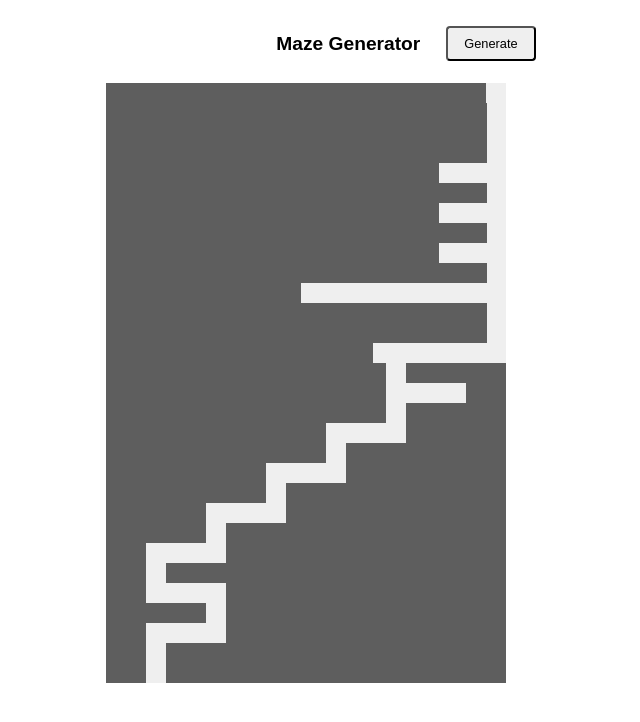
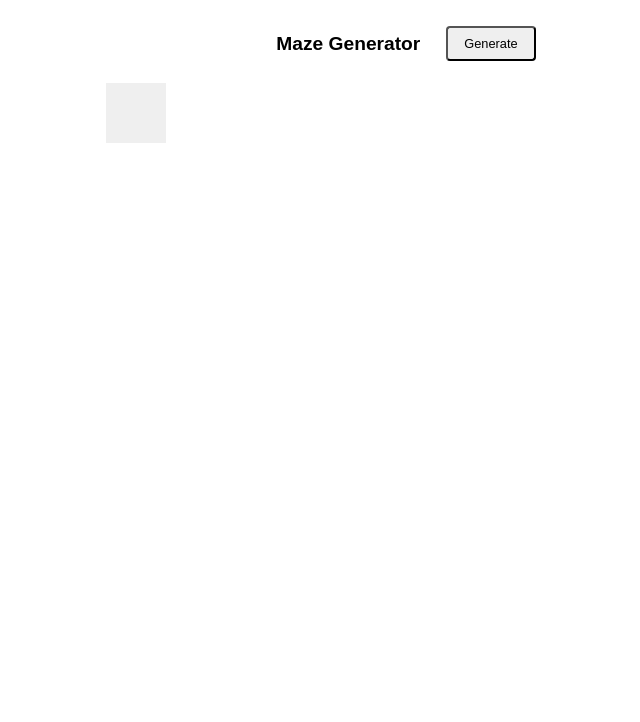
Before and after one commit to jersmith/minecraft, a plain HTML site: page index.html in a window 1280 px wide. Both pictures are taken after a click on the button "Generate". Shown: the whole page, without its empty margins (234-874 px from the left). Drawn offline with Linux system fonts and the light colour scheme.

Commit message:
First pass at Prim's

```diff
--- a/index.html
+++ b/index.html
@@ -8,8 +8,8 @@
         <script>
             const conf = {
                 blockSizePx: 20,
-                numBlocksWide: 20,
-                numBlocksHigh: 30
+                numBlocksWide: 3,
+                numBlocksHigh: 3
             };
 
             function genMaze() {
--- a/maze.js
+++ b/maze.js
@@ -1,4 +1,3 @@
-// Private class
 class Point {
     constructor(x, y) {
         this.x = x;
@@ -6,146 +5,160 @@ class Point {
     }
 }
 
-class Maze {
-    constructor(conf) {
-        this.grid = [];
+class Edge {
+    constructor(v1, v2) {
+        this.v1 = v1;
+        this.v2 = v2;
+    }
 
-        for (let i = 0; i < conf.numBlocksHigh; i++) {
-            const row = [];
-            for (let j = 0; j < conf.numBlocksWide; j++) {
-                row.push(0);
+    getOther(v) {
+        if (v === this.v1) return this.v2;
+        if (v === this.v2) return this.v1;
+
+        return null;
     }
-            this.grid.push(row);
+
+    get either() {
+        return this.v1;
     }
 }
 
-    regenerateMaze() {
-        this.makeSuccessPath();
-
-        return this.grid;
+class GridGraph {
+    constructor(width, height) {
+        this.WIDTH = width;
+        this.HEIGHT = height;
     }
 
-    // Private methods
-    makeSuccessPath() {
-        const entryRow = this.grid.length - 1;
-        const entryCell = Math.floor(Math.random() * this.grid[0].length);
+    get vertexCount() {
+        return this.WIDTH * this.HEIGHT;
+    }
 
-        let currentPosition = new Point(entryCell, entryRow);
-        let currentDirection;
-        this.setPoint(currentPosition, 1);
+    vertexForPoint(p) {
+        if (p.x >= 0 && p.x < this.WIDTH && p.y >= 0 && p.y < this.HEIGHT) {
+            return (p.y * this.WIDTH) + p.x;
+        }
 
-        console.log('startingPoint: ', currentPosition);
+        return null;
+    }
 
-        let count = 0;
+    pointForVertex(v) {
+        if (v >= 0 && v < this.vertexCount) {
+            const y = Math.floor(v / this.WIDTH);
+            const x = v % this.WIDTH;
 
-        while(currentPosition.y > 0) {
-            const current = this.moveNextSuccessPath(currentPosition, currentDirection);
-            currentPosition = current.currentPosition;
-            currentDirection = current.currentDirection;
+            return new Point(x, y);
+        }
 
-            count++;
+        return null;
+    }
+
+    adjacentEdges(v) {
+        const adj = [];
+        const p = this.pointForVertex(v);
+
+        if (p.x > 0) adj.push(new Point(p.x - 1, p.y));
+        if (p.x < this.WIDTH - 1) adj.push(new Point(p.x + 1, p.y));
+        if (p.y > 0) adj.push(new Point(p.x, p.y - 1));
+        if (p.y < this.WIDTH - 1) adj.push(new Point(p.x, p.y + 1));
+
+        return adj.map( p => new Edge(v, this.vertexForPoint(p)));
     }
 }
 
-    setPoint(point, value) {
-        this.grid[point.y][point.x] = value;
+class PrimsMaze {
+    constructor(conf) {
+        this.G = new GridGraph(conf.numBlocksWide, conf.numBlocksHigh);
+        this.collectedEdges = [];
+        this.pendingEdges = [];
+        this.markedVertices = [];
+
+        for (let i = 0; i < this.G.vertexCount; i++) {
+            this.markedVertices.push(false);
         }
 
-    moveNextSuccessPath(currentPosition, direction) {
-        const height = this.grid.length;
-        const width = this.grid[0].length;
-        let nextPosition, range, offset;
+        this.visit(0);
+        while(this.pendingEdges.length > 0) {
+            //let e = this.pendingEdges.pop();
+            let e = this.choose(this.pendingEdges);
+            let v = e.either;
+            let w = e.getOther(v);
 
-        direction = this.nextDirection(direction);
+            if (this.markedVertices[v] && this.markedVertices[w]) continue;
 
-        switch (direction) {
-            case 'N':
-                range = Math.min(currentPosition.y, Math.floor(height * 0.1));
-                offset = Math.round(Math.random() * range);
+            this.collectedEdges.push(e);
 
-                if (offset === 1) offset = 2;
-                if (currentPosition.y < 3) offset = currentPosition.y;
+        console.log('collectedEdges: ');
+        this.collectedEdges.forEach( e => {
+            console.log(`  (${e.v1},${e.v2}) `);
+        });
 
-                nextPosition = new Point(currentPosition.x, currentPosition.y - offset);
 
-                for (let i = offset; i > 0; i-- ) {
-                    this.setPoint(new Point(currentPosition.x, currentPosition.y - i), 1);
+            if (!this.markedVertices[v]) this.visit(v);
+            if (!this.markedVertices[w]) this.visit(w);
+        }
     }
 
-                break;
-            case 'W':
-                range = Math.min(currentPosition.x, Math.floor(width * 0.1));
-                offset = Math.floor(Math.random() * range);
-                if (offset < 3) offset = 3;
-                if (currentPosition.x - offset < 0) offset = currentPosition.x;
+    choose(list) {
+        const choiceIndex = Math.floor(Math.random() * list.length);
+        const itemA = list.splice(choiceIndex, 1);
 
-
-                nextPosition = new Point(currentPosition.x - offset, currentPosition.y);
-                if (currentPosition.x < 0) {
-                    nextPosition.x = 0;
-                    offset = currentPosition.x - nextPosition.x;
+        return itemA[0];
     }
 
-                for (let i = offset; i > 0; i-- ) {
-                    this.setPoint(new Point(currentPosition.x - i, currentPosition.y), 1);
+    visit(vertex) {
+        console.log('visit: ', vertex);
+        this.markedVertices[vertex] = true;
+        console.log('markedVertices: ', this.markedVertices);
+        this.G.adjacentEdges(vertex).forEach(e => {
+            console.log('adj e: ', e);
+            if (!this.markedVertices[e.getOther(vertex)]) this.pendingEdges.push(e);
+        });
+
+        console.log('pendingEdges: ');
+        this.pendingEdges.forEach( e => {
+            console.log(`  (${e.v1},${e.v2}) `);
+        });
     }
 
-                break;
-            case 'E':
-                range = Math.min(width - currentPosition.x, Math.floor(width * 0.1));
-                offset = Math.floor(Math.random() * range);
-                // ### current position is going greater than width, which then causes W to go less than zero
-                if (offset < 3) offset = 3;
-                if (currentPosition.x + offset > width) offset = width - 1;
+    getGrid() {
+        const mazeGrid = [];
+        const pathVertices = new Set();
 
-                nextPosition = new Point(currentPosition.x + offset, currentPosition.y);
-                if (currentPosition.x > width - 1) {
-                    nextPosition.x = width - 1;
-                    offset = nextPosition.x - currentPosition.x;
+        for (let i = 0; i < this.G.HEIGHT; i++) {
+            const row = [];
+            for (let j = 0; j < this.G.WIDTH; j++) {
+               row.push(false);
+            }
+
+            mazeGrid.push(row);
+        }
+
+        this.collectedEdges.forEach( e => {
+            const v = e.either;
+            pathVertices.add(v);
+            pathVertices.add(e.getOther(v));
+        });
+
+        pathVertices.forEach( vertex => {
+            const p = this.G.pointForVertex(vertex);
+            mazeGrid[p.y][p.x] = true;
+        });
+
+        return mazeGrid;
+    }
 }
 
 
-                for (let i = 0; i <= offset; i++ ) {
-                    this.setPoint(new Point(currentPosition.x + i, currentPosition.y), 1);
+function generateGrid(conf) {
+    const maze = new PrimsMaze(conf);
+
+    return maze.getGrid();
 }
 
-                break;
-        }
+function dumpGrid(conf, grid) {
 
-        console.log('---------');
-        console.log('direction: ', direction);
-        console.log('  range: ', range);
-        console.log('  offset: ', offset);
-        console.log('nextPosition: ', nextPosition);
+    console.log('grid: ', grid);
 
-
-
-        return {
-            currentPosition: nextPosition,
-            currentDirection: direction
-        };
-    }
-
-    nextDirection(lastDirection) {
-        let next = 'N';
-
-        if (lastDirection === 'N') {
-            const flip = Math.round(Math.random());
-            next = flip === 0 ? 'E' : 'W';
-        }
-
-        return next;
-    }
-}
-
-function generateGrid(conf) {
-    const maze = new Maze(conf);
-
-    return maze.regenerateMaze();
-}
-
-// Draw the data structure on the screen
-function dumpGrid(conf, grid) {
     const mazeWidth = conf.blockSizePx * conf.numBlocksWide;
     const mazeHeight = conf.blockSizePx * conf.numBlocksHigh;
     const maze = document.querySelector('.maze-container');
```
Lines whose indentation alone changed are shown as unchanged.
